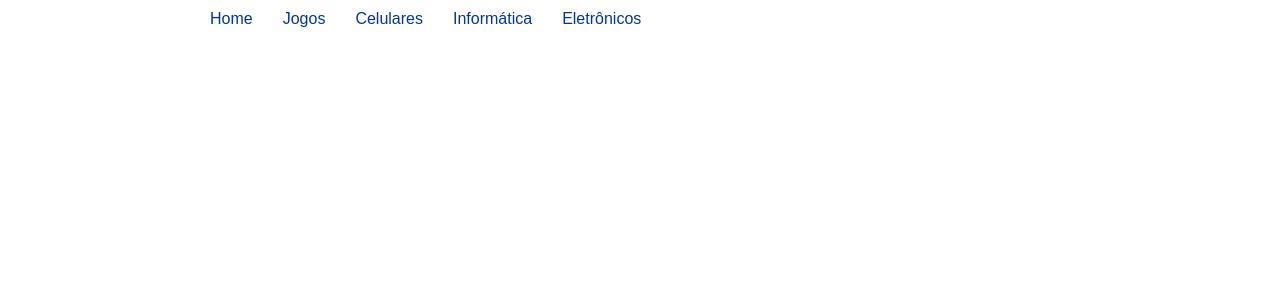
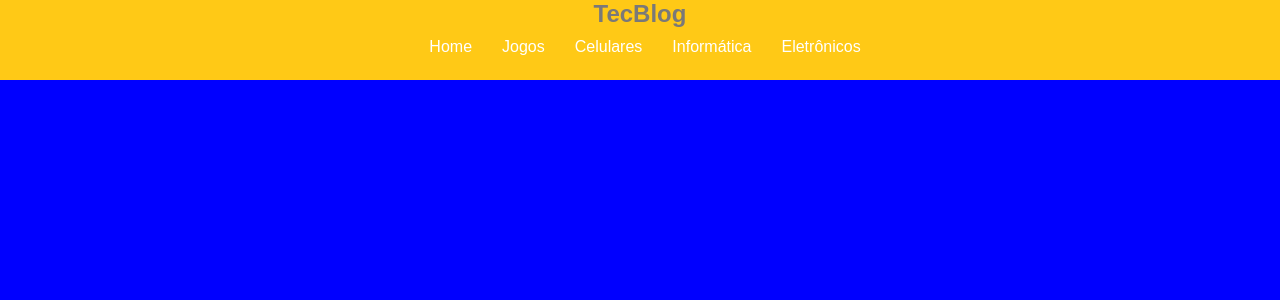
Before and after one commit to PedrohDavi/DESAFIO-2-MICROINFORMATICA, a Flask app: page / in a window 1280 px wide. Shown: the top 300 px of the page. Run offline with Flask 2, Linux system fonts and the light colour scheme.

Commit message:
alterações

```diff
--- a/static/css/style.css
+++ b/static/css/style.css
@@ -6,22 +6,41 @@ body, ul, li, p {
  }
 
  body {
-    max-width: 900px;
+    max-width: 100%;
     margin: 0px auto;
+    background: blue;
+
  }
+
+ header {
+  width: 100%;
+  height: 80px;
+  background: rgb(255, 201, 22);
+ }
+
+ header ul {
+  list-style: none;
+  justify-content: center;
+  display: flex;
+}
+
  a {
    text-decoration:none;
-   color: rgb(2, 53, 163);
+   color: white
  }
 
-.cabeçalho ul {
-    list-style: none;
-    text-align: center;
-  }
+header h2 {
+  color: rgb(122, 121, 121);
+  margin: 0%;
+  text-align: center;
+}
+
+
 .menu {
     display: flex;
     text-align: center;
   }
+
 .menu li {
     margin-left: 10px;
   }
--- a/templates/home.html
+++ b/templates/home.html
@@ -8,7 +8,8 @@
     <link rel="stylesheet" href="../static/css/style.css">
 </head>
 <body>
-    <header class="cabeçalho">
+    <header>
+        <h2>TecBlog</h2>
         <ul class="menu">
             <li><a href="home">Home</a></li>
             <li><a href="jogos">Jogos</a></li>
@@ -16,5 +17,6 @@
             <li><a href="informatica">Informática</a></li>
             <li><a href="eletronicos">Eletrônicos</a></li>
         </ul>
+    </header>
 </body>
 </html>
```
